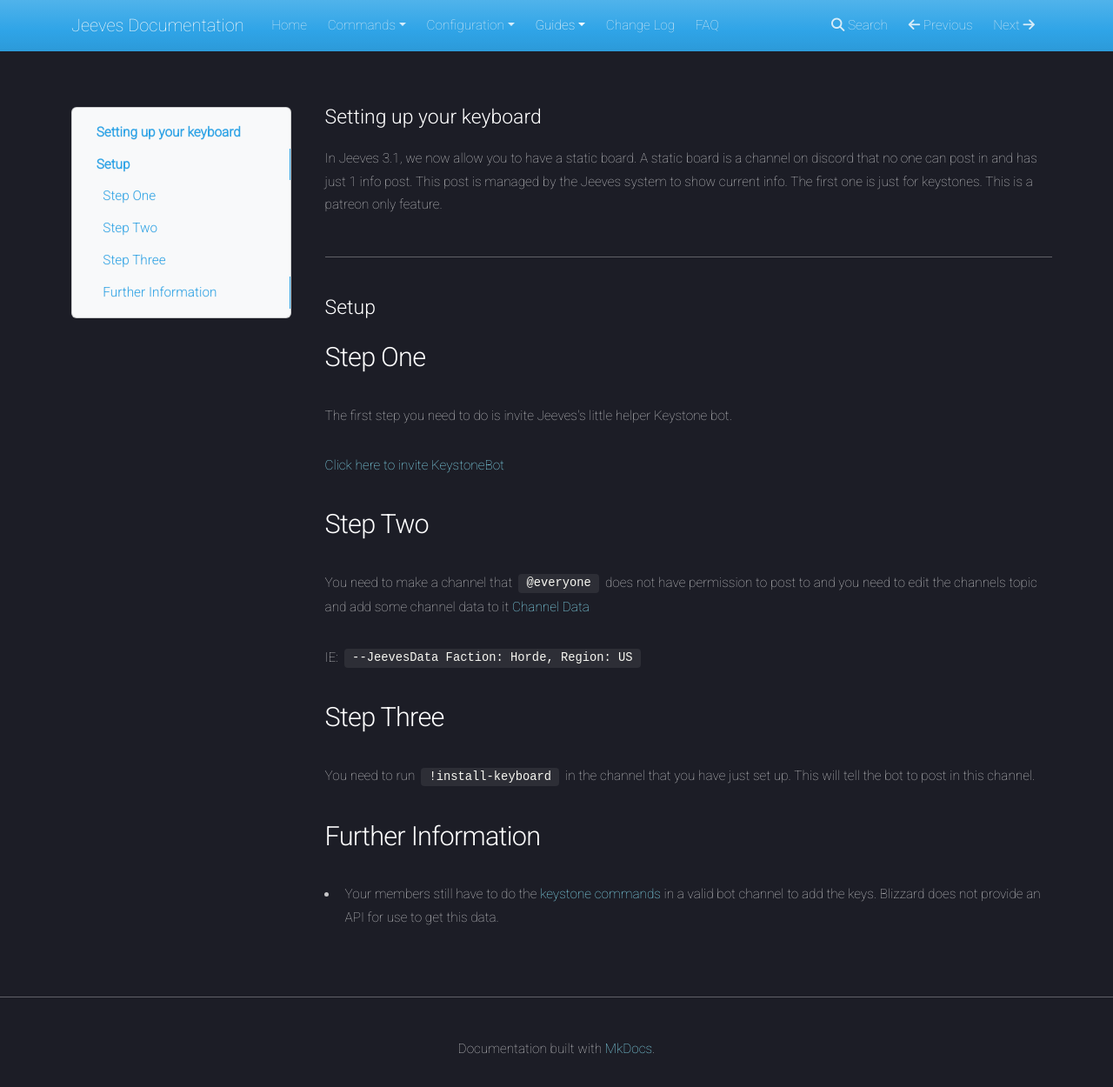
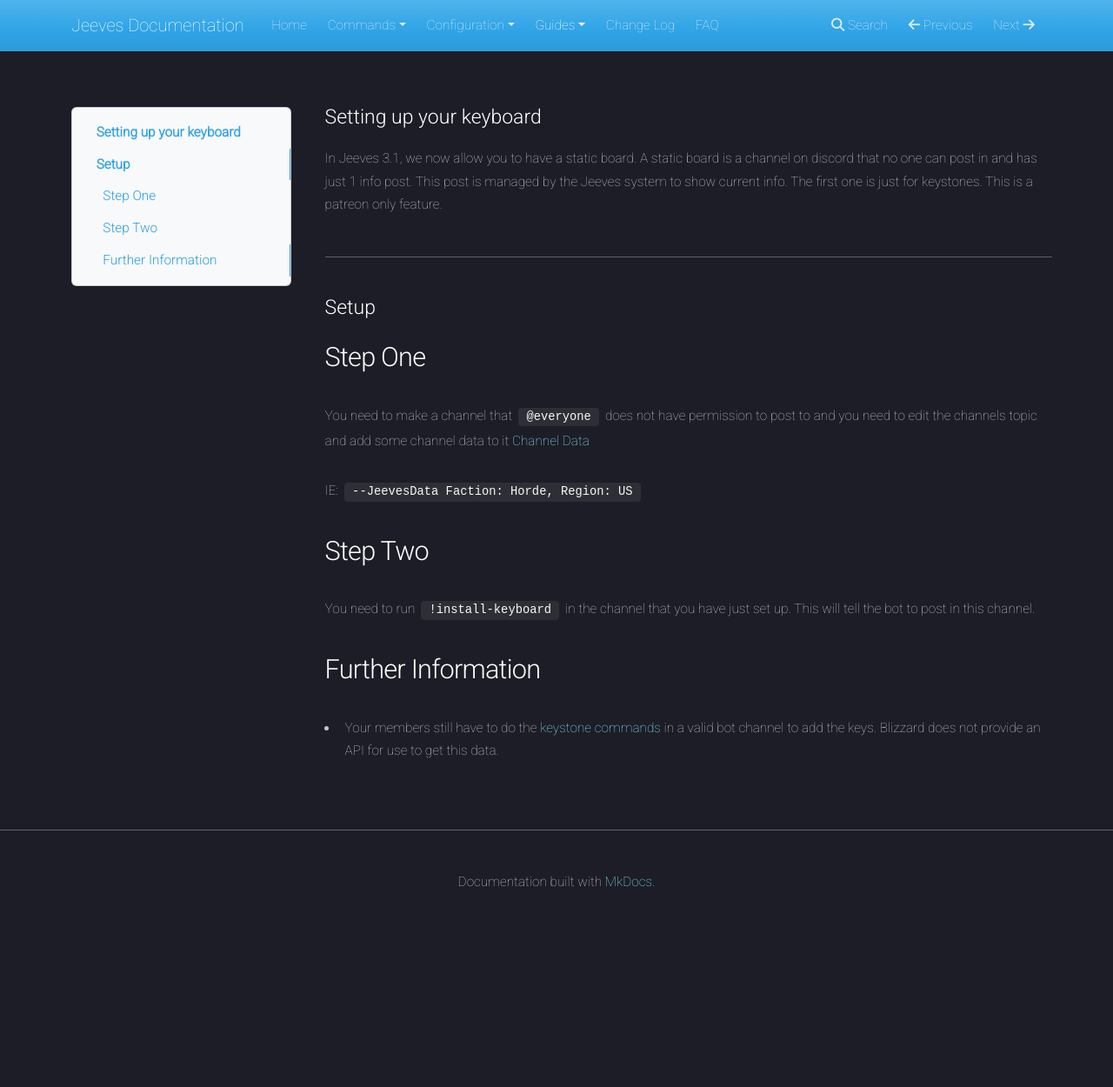
Before and after one commit to TeamJeeves/Jeeves-Bot-Documentation, an MkDocs documentation site: the page built from docs/guides/Setting-Up-A-Board.md, in a window 1280 px wide and 1250 px high. Shown: the whole window at 87% size. Built offline with MkDocs 1.6.1, drawn with Linux system fonts in a browser that asks for light colours; nearby versions of some CDN libraries.

Commit message:
Removed reference to keystone bot

```diff
--- a/docs/guides/Setting-Up-A-Board.md
+++ b/docs/guides/Setting-Up-A-Board.md
@@ -5,18 +5,13 @@ In Jeeves 3.1, we now allow you to have a static board.  A static board is a cha
 ***
 
 # Setup
-##Step One
-The first step you need to do is invite Jeeves's little helper Keystone bot.
-
-[Click here to invite KeystoneBot](https://discordapp.com/oauth2/authorize?client_id=393186410548690953&scope=bot&permissions=2080374975)
-
-## Step Two
+## Step One
 
 You need to make a channel that ``@everyone`` does not have permission to post to and you need to edit the channels topic and add some channel data to it [Channel Data](Channel-Data.md)
 
 IE: ``--JeevesData Faction: Horde, Region: US``
 
-## Step Three
+## Step Two
 
 You need to run ``!install-keyboard`` in the channel that you have just set up.  This will tell the bot to post in this channel.
 
```
